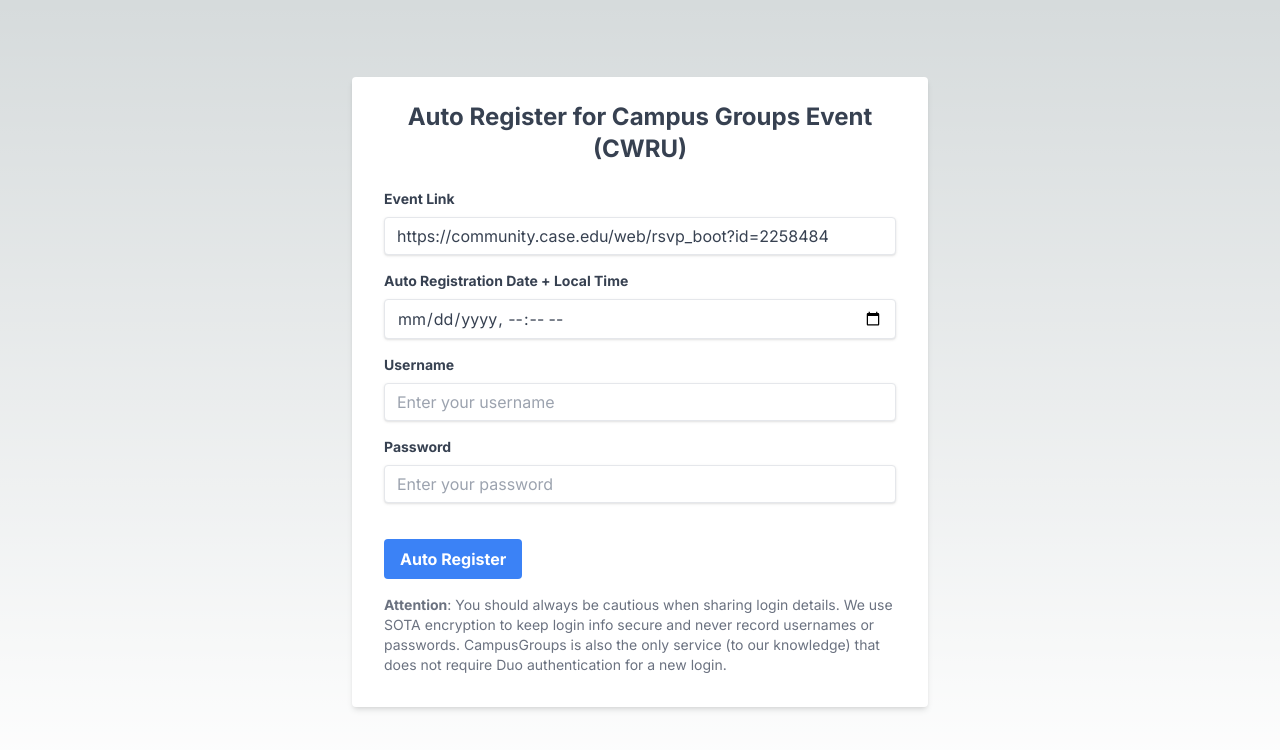
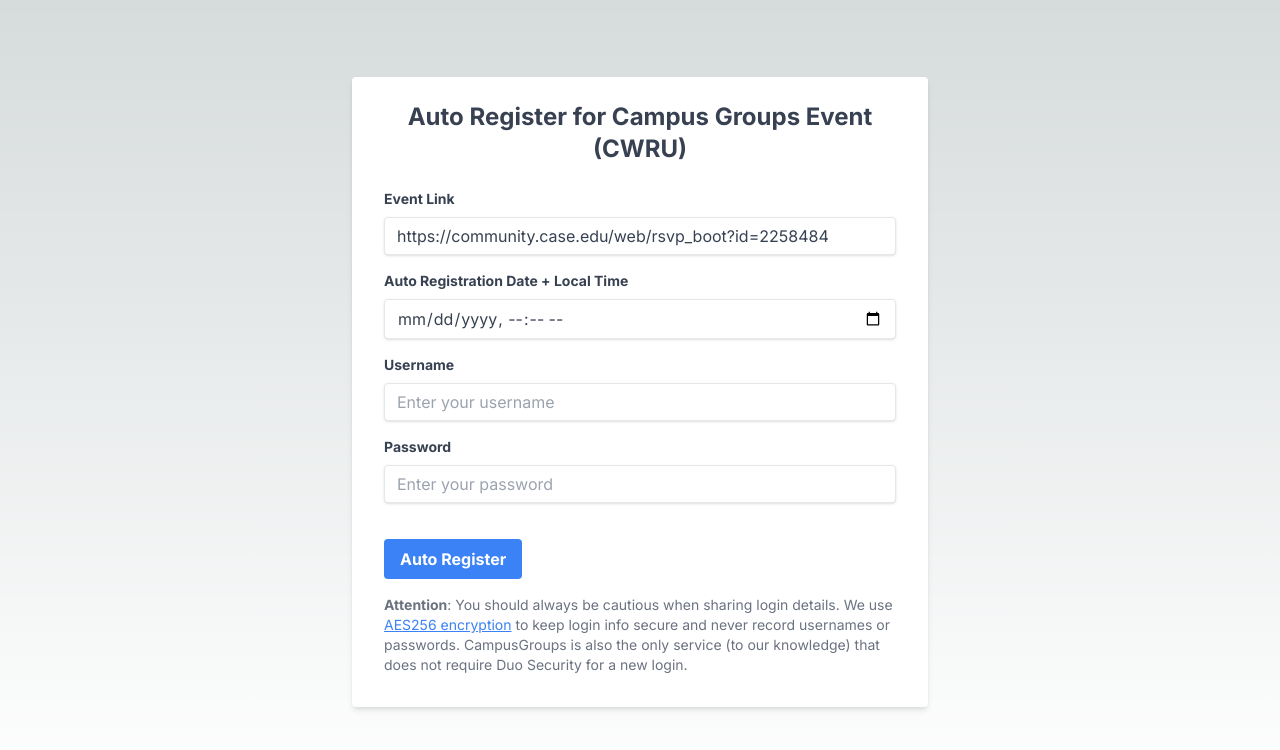
Before and after one commit to roshankern/auto-cg, a Next.js app: page / in a window 1280 px wide. Shown: the top 750 px of the page. Built offline with nearby package versions, Linux system fonts and the light colour scheme.

Commit message:
update encryption info

```diff
--- a/src/app/page.tsx
+++ b/src/app/page.tsx
@@ -162,11 +162,12 @@
 
         <p className="mt-4 text-gray-500 text-sm">
           <strong>Attention</strong>: You should always be cautious when sharing
-          login details. We use SOTA encryption to keep login info secure and
+          login details. We use <a href="https://en.wikipedia.org/wiki/Advanced_Encryption_Standard" className="text-blue-500 underline">AES256 encryption</a> to keep login info secure and
           never record usernames or passwords. CampusGroups is also the only
-          service (to our knowledge) that does not require Duo authentication
+          service (to our knowledge) that does not require Duo Security
           for a new login.
         </p>
+
       </form>
     </div>
   );
```
